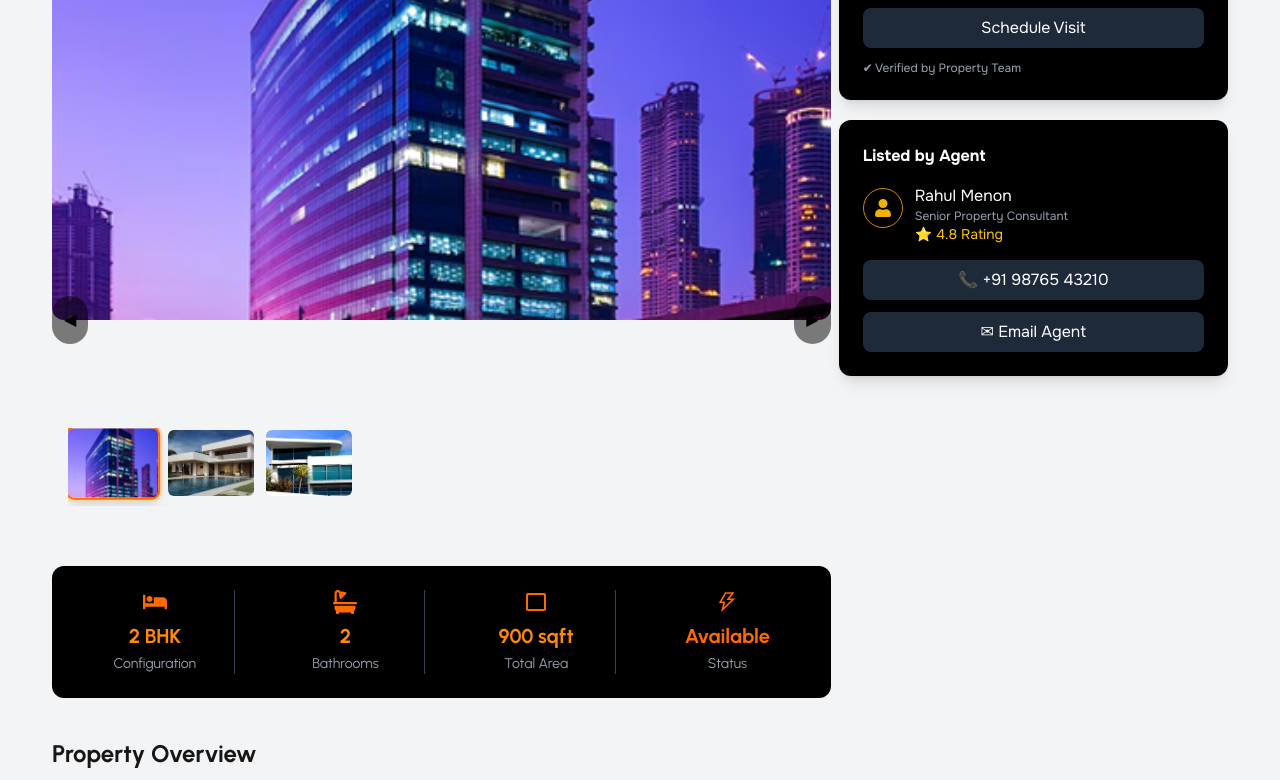
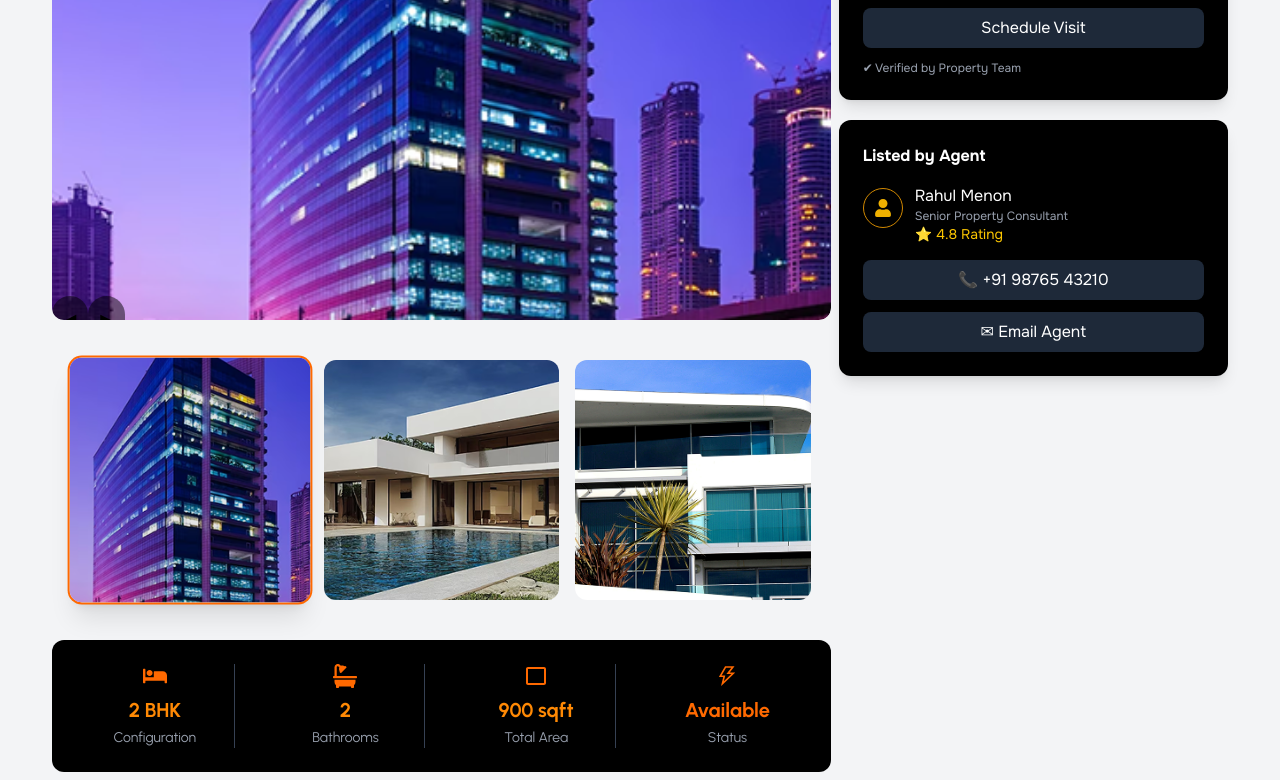
Before and after one commit to Amalr12/propertyease, a Next.js app: page /property/apartment-thrissur in a window 1280 px wide. Shown: the part 444-1224 px from the top of the page. Built offline with nearby package versions, Linux system fonts and the light colour scheme.

Commit message:
update the alignments

```diff
--- a/app/components/pages/properties/PropertyHero.tsx
+++ b/app/components/pages/properties/PropertyHero.tsx
@@ -162,7 +162,7 @@ export default function PropertyHero() {
 
     return (
         <>
-            <div className={`w-100 relative pt-10 ${onest.className}`} >
+            <div className={`w-full  relative pt-10 ${onest.className}`} >
                 <div className="flex flex-col  min-h-[40vh] md:min-h-screen pt-30   " style={{
                     backgroundImage: "url('/propertybg.png')",
 
@@ -400,13 +400,13 @@ export default function PropertyHero() {
                 </div>
 
                 <div className="max-w-6xl mx-auto p-5 md:flex block justify-between items-center ">
-<div>
+                    <div>
 
-                        <h1 className="md:text-4xl text-xl font-bold mb-5" style={{fontSize:"1.8rem",fontWeight:"600"}}>
+                        <h1 className="md:text-4xl text-xl font-bold mb-5" style={{ fontSize: "1.8rem", fontWeight: "600" }}>
                             Properties in {activeDistrict || "All Locations"}
                         </h1>
-                         <h2>{finalProperties.length} Properties Found</h2>
-</div>
+                        <h2>{finalProperties.length} Properties Found</h2>
+                    </div>
 
                     <div className="md:flex flex-col sm:flex-row items-center justify-between gap-3 sm:gap-4 mt-5 text-center">
 
--- a/app/components/pages/properties_id/Property_id-hero.tsx
+++ b/app/components/pages/properties_id/Property_id-hero.tsx
@@ -115,7 +115,7 @@ export default function PropertyHeroSection({
                             />
 
 
-                            <div className=" flex justify-between z-50">
+                            <div className="absolute flex justify-between z-50">
                                 <button
                                     onClick={prevImage}
                                     className="text-2xl left-2 sm:left-4 top-1/2 -translate-y-1/2  bg-black/50 hover:bg-black/70
@@ -133,7 +133,7 @@ export default function PropertyHeroSection({
                             </div>
 
                         </div>
-                        <div className="mt-4 px-2 sm:px-4 p-5">
+                        {/* <div className="mt-4 px-2 sm:px-4 p-5">
                             <div className="flex flex-col sm:flex-row gap-3  sm:gap-2 scrollbar-hide sm:pb-2 sm:overflow-x-auto snap-x snap-mandatory">
                                 {images.map((img, index) => (
                                     <Image
@@ -154,8 +154,48 @@ export default function PropertyHeroSection({
                                     />
                                 ))}
                             </div>
+                        </div> */}
+                        <div className="mt-4 px-3 sm:px-4 lg:px-5">
+
+                            <div className="grid grid-cols-1 sm:grid-cols-2 lg:grid-cols-3 gap-4">
+
+                                {images.map((img, index) => (
+                                    <div
+                                        key={index}
+                                        onClick={() => setCurrentIndex(index)}
+                                        className={`
+                    relative overflow-hidden rounded-xl cursor-pointer
+                    transition-all duration-300 group
+                    ${currentIndex === index
+                                                ? "ring-2 ring-orange-500 shadow-xl scale-[1.02]"
+                                                : "hover:shadow-lg hover:scale-[1.01]"
+                                            }
+                `}
+                                    >
+                                        <Image
+                                            src={img}
+                                            width={500}
+                                            height={300}
+                                            alt="thumbnail"
+                                            className={`
+                        w-full
+                        h-48 sm:h-52 md:h-56 lg:h-60
+                        object-cover
+                        transition-transform duration-300
+                        group-hover:scale-105
+                    `}
+                                        />
+
+                                        {/* ACTIVE OVERLAY */}
+                                        {currentIndex === index && (
+                                            <div className="absolute inset-0 bg-black/10"></div>
+                                        )}
+                                    </div>
+                                ))}
+
+                            </div>
                         </div>
-                        <div className={`bg-black text-white rounded-xl mt-6 p-6 sm:p-6 ${urbanist.className}` }>
+                        <div className={`bg-black text-white rounded-xl mt-6 p-6 sm:p-6 ${urbanist.className}`}>
                             <div className="grid md:grid-cols-4 sm:grid-cols-4 gap-4 sm:gap-6 lg:gap-8 text-center divide-x divide-gray-700">
                                 <div className="flex flex-col justify-center">
                                     <FaBed className="text-orange-500 text-2xl mx-auto mb-2" />
@@ -183,12 +223,12 @@ export default function PropertyHeroSection({
                         </div>
 
                         <div className={`mt-4 ${urbanist.className} space-y-2`}>
-                            <h1 className={`text-2xl font-bold mt-5 ${urbanist.className}`} style={{fontWeight:"700",fontStyle:"bold"}}>Property Overview </h1>
+                            <h1 className={`text-2xl font-bold mt-5 ${urbanist.className}`} style={{ fontWeight: "700", fontStyle: "bold" }}>Property Overview </h1>
                             <p>{overview}</p>
                         </div>
                         <div className={`grid md:grid-cols-2 gap-6 mt-3 mb-4 ${urbanist.className}`}>
                             <div>
-                                <h1 className={`text-xl font-bold mb-4 ${urbanist.className}`} style={{fontWeight:"700",fontStyle:"bold"}}>Key Highlights</h1>
+                                <h1 className={`text-xl font-bold mb-4 ${urbanist.className}`} style={{ fontWeight: "700", fontStyle: "bold" }}>Key Highlights</h1>
                                 {highlights?.map((item, index) => (
                                     <div key={index} className=" mt-2 flex justify-start gap-3 items-center">
                                         <MdOutlineVerified className="text-xl text-orange-300 items-center" />
@@ -198,7 +238,7 @@ export default function PropertyHeroSection({
                                 ))}
                             </div>
                             <div>
-                                <h1 className={`text-xl font-bold mb-4 ${urbanist.className} `} style={{fontWeight:"700",fontStyle:"bold"}}>Why Consider This Property?</h1>
+                                <h1 className={`text-xl font-bold mb-4 ${urbanist.className} `} style={{ fontWeight: "700", fontStyle: "bold" }}>Why Consider This Property?</h1>
                                 {considerations?.map((item, index) => (
                                     <div key={index} className="  mt-2 flex justify-start gap-3 items-center">
                                         <MdOutlineVerified className="text-xl text-orange-300 items-center" />
@@ -210,7 +250,7 @@ export default function PropertyHeroSection({
 
                         </div>
                         <div className="mt-5">
-                            <h1 className={`text-xl font-bold mb-4 ${urbanist.className}`} style={{fontWeight:"700",fontStyle:"bold"}}>World-class Amenities</h1>
+                            <h1 className={`text-xl font-bold mb-4 ${urbanist.className}`} style={{ fontWeight: "700", fontStyle: "bold" }}>World-class Amenities</h1>
                             <div className="grid md:grid-cols-3 gap-4 mt-3">
                                 {amenities?.map((item, index) => (
                                     <div key={index} className=" bg-[#0c0c0c] text-white rounded p-4  flex justify-center gap-3 items-center">
@@ -240,7 +280,7 @@ export default function PropertyHeroSection({
 
                         </div>
                         <div className="mt-5">
-                            <h1 className={`text-xl font-bold mb-4 ${urbanist.className}`} style={{fontWeight:"700",fontStyle:"bold"}}>Location & Connectivity</h1>
+                            <h1 className={`text-xl font-bold mb-4 ${urbanist.className}`} style={{ fontWeight: "700", fontStyle: "bold" }}>Location & Connectivity</h1>
                             <div className="grid md:grid-cols-2 gap-4 mt-4">
                                 {nearby.map((item, index) => (
                                     <div key={index} className="bg-[#0c0c0c] text-white rounded-xl p-4 flex justify-between  items-center gap-3 ">
@@ -259,7 +299,7 @@ export default function PropertyHeroSection({
 
                         </div>
                         <div className=" sm:p-5 mt-5">
-                            <h1 className={`text-xl font-bold mb-4 ${urbanist.className} font-xl `} style={{fontWeight:"700",fontStyle:"bold"}}>User Reviews</h1>
+                            <h1 className={`text-xl font-bold mb-4 ${urbanist.className} font-xl `} style={{ fontWeight: "700", fontStyle: "bold" }}>User Reviews</h1>
                             {reviews.map((item, index) => (
                                 <div key={index} className="bg-[#0c0c0c] text-white rounded-xl p-4 sm:p-5 mt-4 mb-4 shadow-lg hover:shadow-xl transition-all">
                                     <div className="flex flex-col sm:flex-row sm:justify-between sm:items-center gap-4 sm:gap-0 mb-4 sm:mb-2">
@@ -322,9 +362,9 @@ export default function PropertyHeroSection({
                             <h2 className="font-semibold mb-4">Listed by Agent</h2>
 
                             <div className="flex items-center  gap-2r gap-3">
-                                 <div className="flex items-center justify-center w-10 h-10 border border-yellow-600 rounded-full mb-3">
-                                                                 <FaUser className="text-yellow-500 text-lg" />
-                                                             </div>
+                                <div className="flex items-center justify-center w-10 h-10 border border-yellow-600 rounded-full mb-3">
+                                    <FaUser className="text-yellow-500 text-lg" />
+                                </div>
                                 <div>
                                     <p className="font-medium">Rahul Menon</p>
                                     <p className="text-xs text-gray-400">
@@ -354,7 +394,7 @@ export default function PropertyHeroSection({
                 <div id="dialog" aria-labelledby="dialog-title" className={`${onest.className} absolute  inset-0 max-h-none overflow-y-auto backdrop:bg-transparent z-50  bg-black/40 backdrop-blur-sm `}>
                     <div className="fixed inset-0 bg-gray-900/50 transition-opacity "></div>
                     <div className="flex min-h-full items-end justify-center p-4 text-center focus:outline-none sm:items-center sm:p-0">
-                        <div className="relative transform overflow-hidden rounded-lg bg-gray-800 text-left shadow-xl outline -outline-offset-1 outline-white/10 transition-all sm:w-full  sm:max-w-lg">
+                        <div className="relative transform overflow-hidden rounded-lg  text-left shadow-xl outline -outline-offset-1 outline-white/10 transition-all sm:w-full  sm:max-w-lg">
 
                             <div className="bg-black w-full max-w-md p-6 rounded-2xl text-white">
 
```
Also changed, not shown: app/components/pages/home/AboutUs.tsx (+4 -4 lines), app/components/pages/home/WhyChooseUs.tsx (+10 -10 lines).
